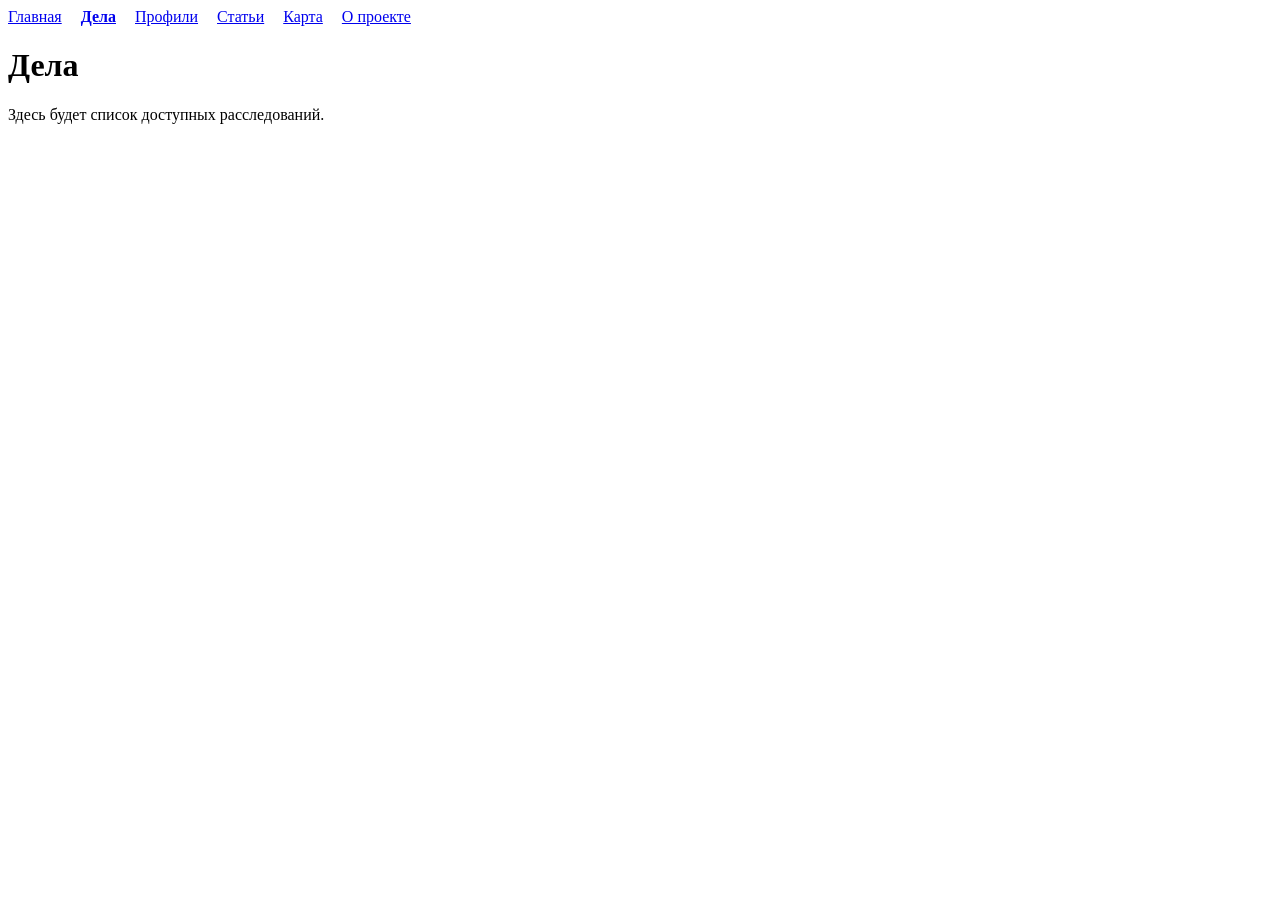
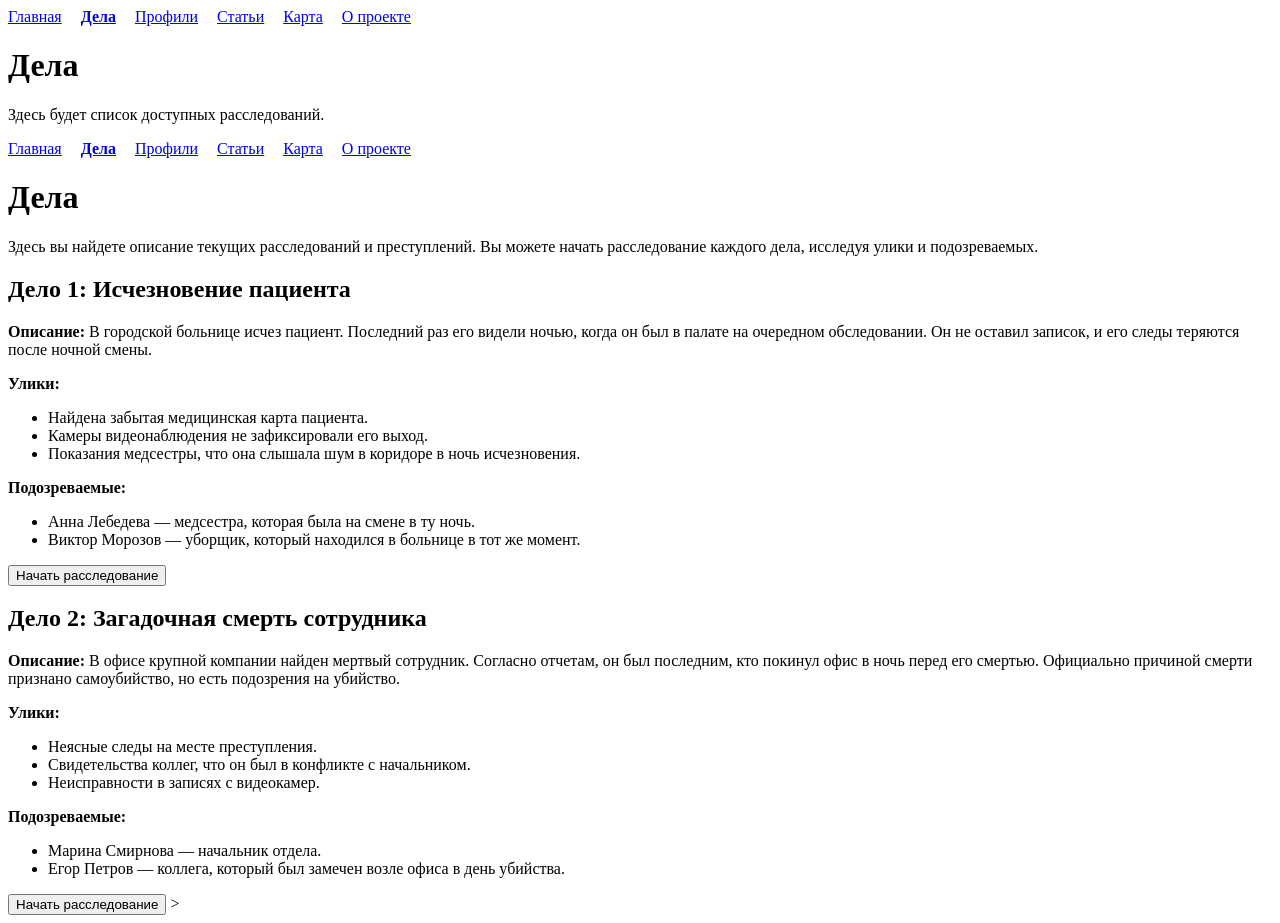
Before and after one commit to Sizeroon-1/sizeroon-1.github.io, a plain HTML site: page cases.html in a window 1280 px wide. Before the commit the page ends 800 px from the top, so only its background shows below. Drawn offline with Linux system fonts and the light colour scheme.

Commit message:
Update cases.html

```diff
--- a/cases.html
+++ b/cases.html
@@ -17,5 +17,60 @@
 
     <h1>Дела</h1>
     <p>Здесь будет список доступных расследований.</p>
+</body<!DOCTYPE html>
+<html lang="ru">
+<head>
+    <meta charset="UTF-8">
+    <meta name="viewport" content="width=device-width, initial-scale=1.0">
+    <title>Дела</title>
+</head>
+<body>
+    <nav style="margin-bottom: 20px;">
+        <a href="index.html" style="margin-right:15px;">Главная</a>
+        <a href="cases.html" style="margin-right:15px; font-weight: bold;">Дела</a>
+        <a href="people.html" style="margin-right:15px;">Профили</a>
+        <a href="articles.html" style="margin-right:15px;">Статьи</a>
+        <a href="map.html" style="margin-right:15px;">Карта</a>
+        <a href="about.html">О проекте</a>
+    </nav>
+
+    <h1>Дела</h1>
+    <p>Здесь вы найдете описание текущих расследований и преступлений. Вы можете начать расследование каждого дела, исследуя улики и подозреваемых.</p>
+
+    <h2>Дело 1: Исчезновение пациента</h2>
+    <p><strong>Описание:</strong> В городской больнице исчез пациент. Последний раз его видели ночью, когда он был в палате на очередном обследовании. Он не оставил записок, и его следы теряются после ночной смены.</p>
+    <p><strong>Улики:</strong>
+        <ul>
+            <li>Найдена забытая медицинская карта пациента.</li>
+            <li>Камеры видеонаблюдения не зафиксировали его выход.</li>
+            <li>Показания медсестры, что она слышала шум в коридоре в ночь исчезновения.</li>
+        </ul>
+    </p>
+    <p><strong>Подозреваемые:</strong>
+        <ul>
+            <li>Анна Лебедева — медсестра, которая была на смене в ту ночь.</li>
+            <li>Виктор Морозов — уборщик, который находился в больнице в тот же момент.</li>
+        </ul>
+    </p>
+    <button onclick="window.location.href='investigation1.html'">Начать расследование</button>
+
+    <h2>Дело 2: Загадочная смерть сотрудника</h2>
+    <p><strong>Описание:</strong> В офисе крупной компании найден мертвый сотрудник. Согласно отчетам, он был последним, кто покинул офис в ночь перед его смертью. Официально причиной смерти признано самоубийство, но есть подозрения на убийство.</p>
+    <p><strong>Улики:</strong>
+        <ul>
+            <li>Неясные следы на месте преступления.</li>
+            <li>Свидетельства коллег, что он был в конфликте с начальником.</li>
+            <li>Неисправности в записях с видеокамер.</li>
+        </ul>
+    </p>
+    <p><strong>Подозреваемые:</strong>
+        <ul>
+            <li>Марина Смирнова — начальник отдела.</li>
+            <li>Егор Петров — коллега, который был замечен возле офиса в день убийства.</li>
+        </ul>
+    </p>
+    <button onclick="window.location.href='investigation2.html'">Начать расследование</button>
+
 </body>
+</html>>
 </html>
```
